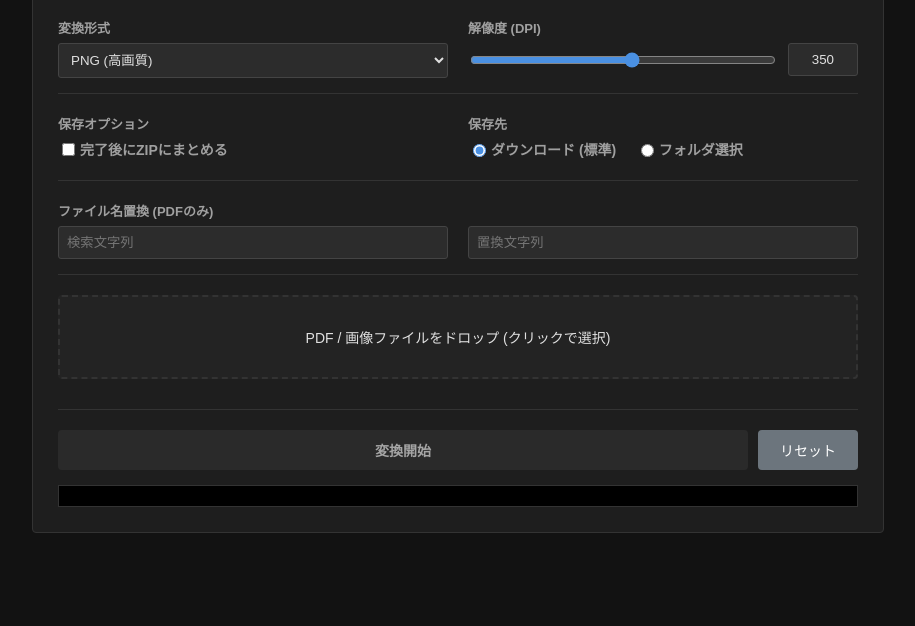
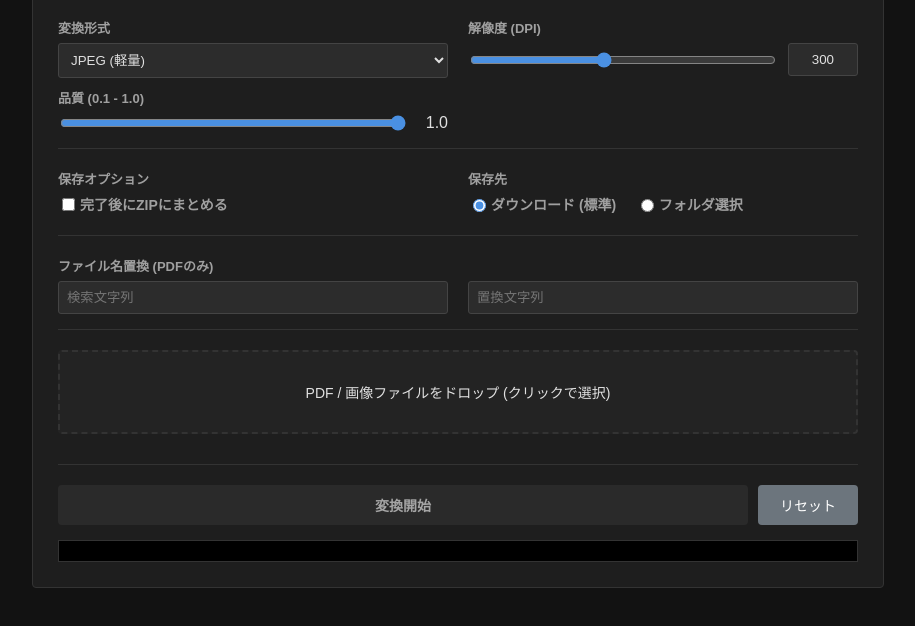
Before and after one commit to texted-sano/pdf-converter, a plain HTML site: page index.html in a window 1280 px wide. Shown: the part 76-702 px from the top of the page, without its empty margins (182-1097 px from the left). Drawn offline with nearby package versions, Linux system fonts and the light colour scheme; a script that the page names is missing.

Commit message:
Update index.html

```diff
--- a/index.html
+++ b/index.html
@@ -279,22 +279,23 @@
             <div class="col">
                 <label>変換形式</label>
                 <select id="format" onchange="toggleJpeg()">
-                    <option value="png" selected>PNG (高画質)</option>
-                    <option value="jpeg">JPEG (軽量)</option>
+                    <option value="png">PNG (高画質)</option>
+                    <option value="jpeg" selected>JPEG (軽量)</option>
                 </select>
-                <div id="jpeg-box" style="display:none; margin-top:10px;">
+
+                <div id="jpeg-box" style="display:block; margin-top:10px;">
                     <label>品質 (0.1 - 1.0)</label>
                     <div class="range-wrap">
-                        <input type="range" id="quality" min="0.1" max="1.0" step="0.1" value="0.9" oninput="document.getElementById('q-val').textContent=this.value">
-                        <span id="q-val" style="width:30px; text-align:right;">0.9</span>
+                        <input type="range" id="quality" min="0.1" max="1.0" step="0.1" value="1.0" oninput="document.getElementById('q-val').textContent=this.value">
+                        <span id="q-val" style="width:30px; text-align:right;">1.0</span>
                     </div>
                 </div>
             </div>
             <div class="col">
                 <label>解像度 (DPI)</label>
                 <div class="range-wrap">
-                    <input type="range" id="dpi-slider" min="72" max="600" step="10" value="350">
-                    <input type="number" id="dpi-number" value="350" min="1" step="10" class="dpi-input">
+                    <input type="range" id="dpi-slider" min="72" max="600" step="10" value="300">
+                    <input type="number" id="dpi-number" value="300" min="1" step="10" class="dpi-input">
                 </div>
             </div>
         </div>
@@ -428,7 +429,6 @@
                     ? '<span class="badge badge-pdf">PDF</span>'
                     : '<span class="badge badge-img">IMG</span>';
 
-                // シンプルな×ボタン
                 item.innerHTML = `<span>${typeBadge}${file.name}</span><button class="remove-btn" onclick="removeFile(${index})" title="削除">×</button>`;
                 listEl.appendChild(item);
             });
@@ -627,14 +627,12 @@
             const isLandscape = imgData.width > imgData.height;
 
             if (newPdf === null) {
-                // 1ページ目のサイズで初期化
                 newPdf = new jsPDF({
                     unit: 'pt',
                     format: [imgData.width, imgData.height],
                     orientation: isLandscape ? 'l' : 'p',
                     compress: true
                 });
-                // DataURLヘッダに任せるため format指定は null
                 newPdf.addImage(imgData.data, null, 0, 0, imgData.width, imgData.height);
             } else {
                 newPdf.addPage([imgData.width, imgData.height], isLandscape ? 'l' : 'p');
@@ -711,7 +709,6 @@
                     orientation: viewport.width > viewport.height ? 'l' : 'p',
                     compress: true
                 });
-                // フォーマットは自動判別 (null)
                 newPdf.addImage(imgData, null, 0, 0, viewport.width, viewport.height);
             } else {
                 newPdf.addPage([viewport.width, viewport.height], viewport.width > viewport.height ? 'l' : 'p');
```
